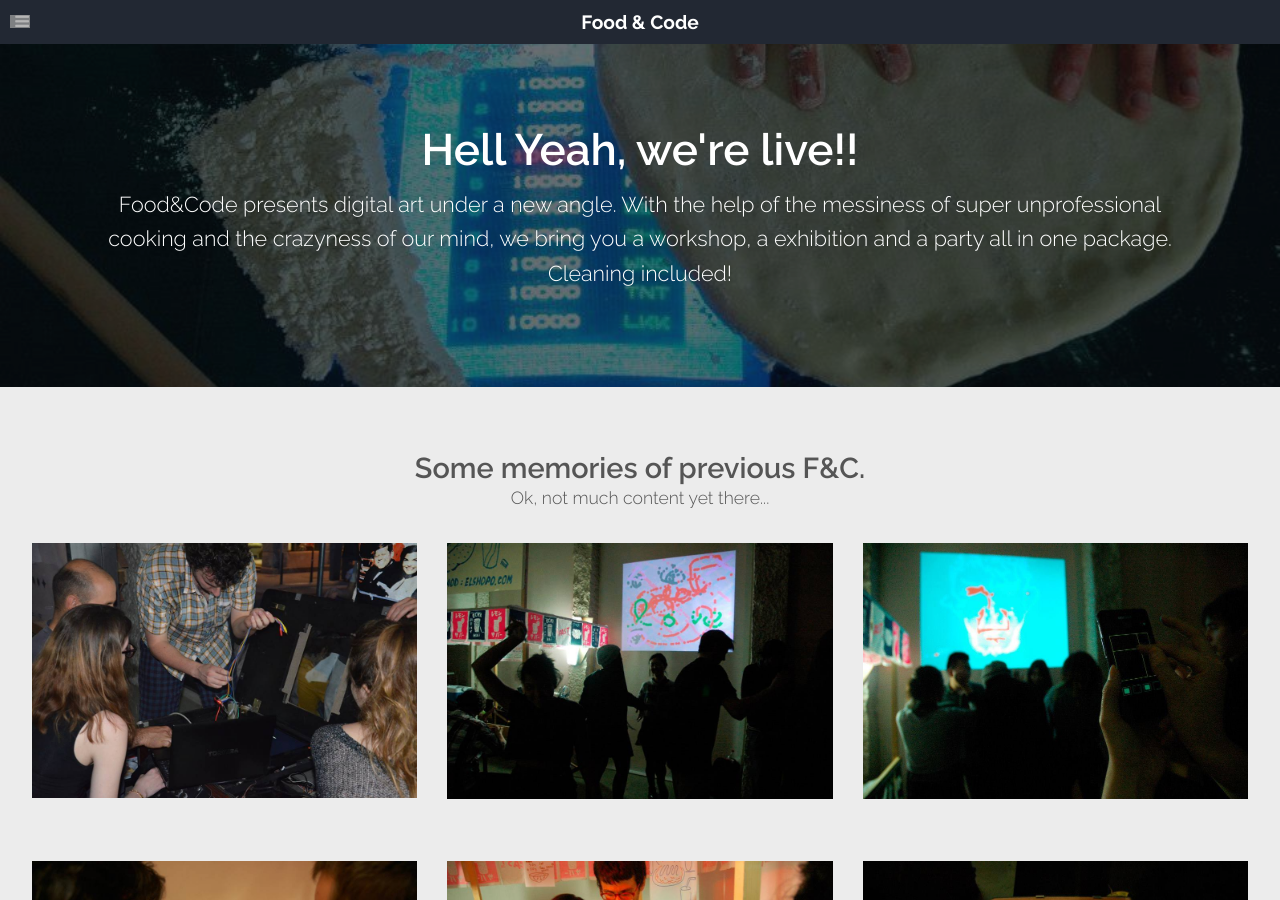
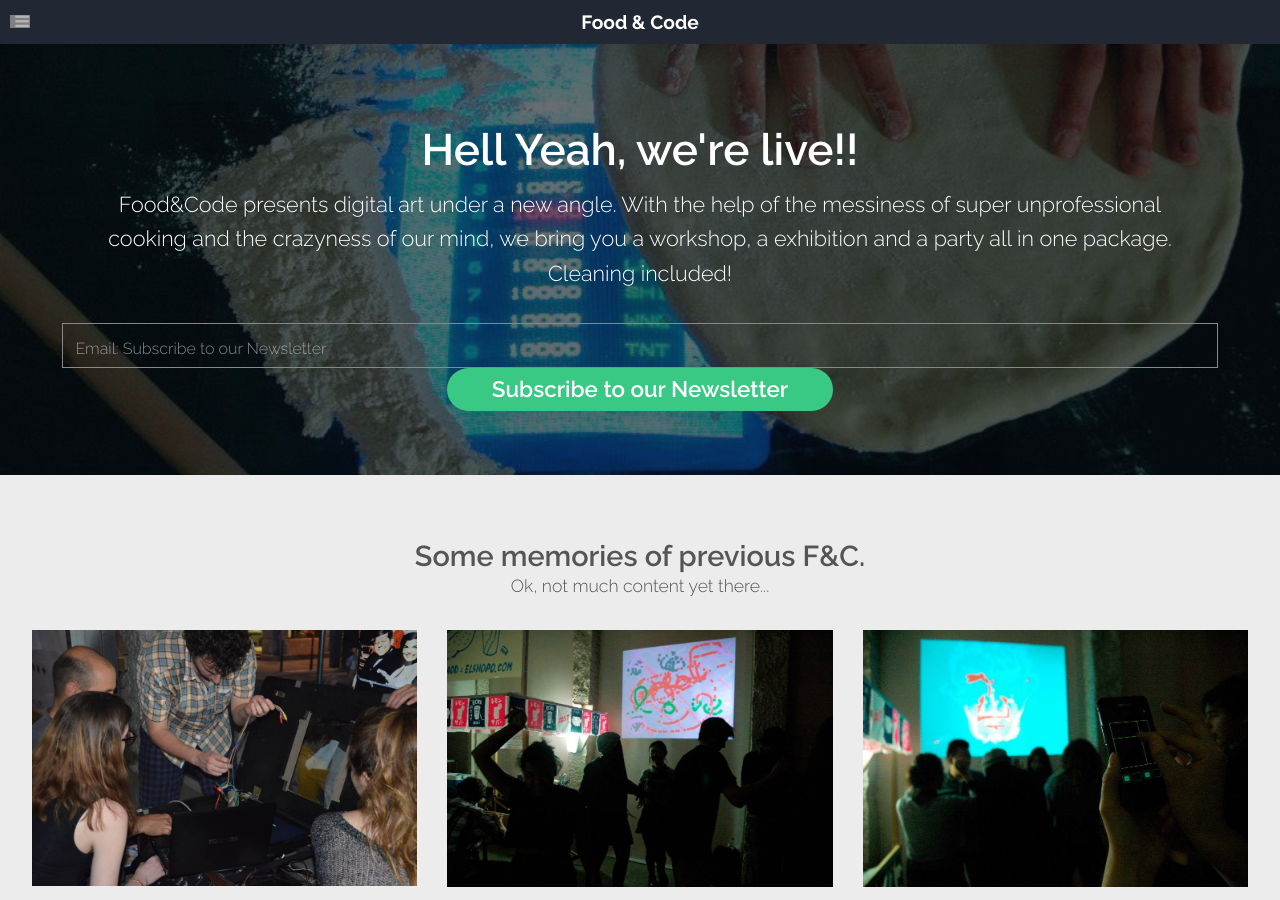
Before and after one commit to FoodAndCode/foodandcode.github.io, a Jekyll site: the page built from index.html, in a window 1280 px wide and 900 px high. Built offline with Jekyll 4.4.1, drawn with Linux system fonts in a browser that asks for light colours; the list of posts is cut into pages by our own code; grey boxes are pictures that could not be loaded.

Commit message:
Update landing.html

```diff
--- a/_layouts/landing.html
+++ b/_layouts/landing.html
@@ -19,6 +19,22 @@ layout: default
 										<h2>Hell Yeah, we're live!!</h2>
 										<span class="byline">Food&Code presents digital art under a new angle. With the help of the messiness of super unprofessional cooking and the crazyness of our mind, we bring you a workshop, a exhibition and a party all in one package. Cleaning included!</span>
 									</header>
+
+									<!-- Begin MailChimp Signup Form -->
+<div id="mc_embed_signup">
+<form action="//foodandcode.us13.list-manage.com/subscribe/post?u=3f6cc9ebac42ef3401dc8c6e0&amp;id=6e3039da9b" method="post" id="mc-embedded-    subscribe-form" name="mc-embedded-subscribe-form" class="validate" target="_blank" novalidate>
+    <div id="mc_embed_signup_scroll">
+    <input type="email" value="" name="EMAIL" class="email" id="mce-EMAIL" placeholder="Email: Subscribe to our Newsletter" required>
+    <input type="submit" value="Subscribe to our Newsletter" name="subscribe" id="mc-embedded-subscribe" class="button">
+    <!-- real people should not fill this in and expect good things - do not remove this or risk form bot signups-->
+    <div style="position: absolute; left: -5000px;" aria-hidden="true"><input type="text" name="b_3f6cc9ebac42ef3401dc8c6e0_6e3039da9b" tabin    dex="-1" value=""></div>
+   </div>
+</form>
+</div>
+
+<!--End mc_embed_signup-->
+
+
 									<!-- <a href="#" class="button alt">Sign Up</a> -->
 								</section>
 							</div>
```
